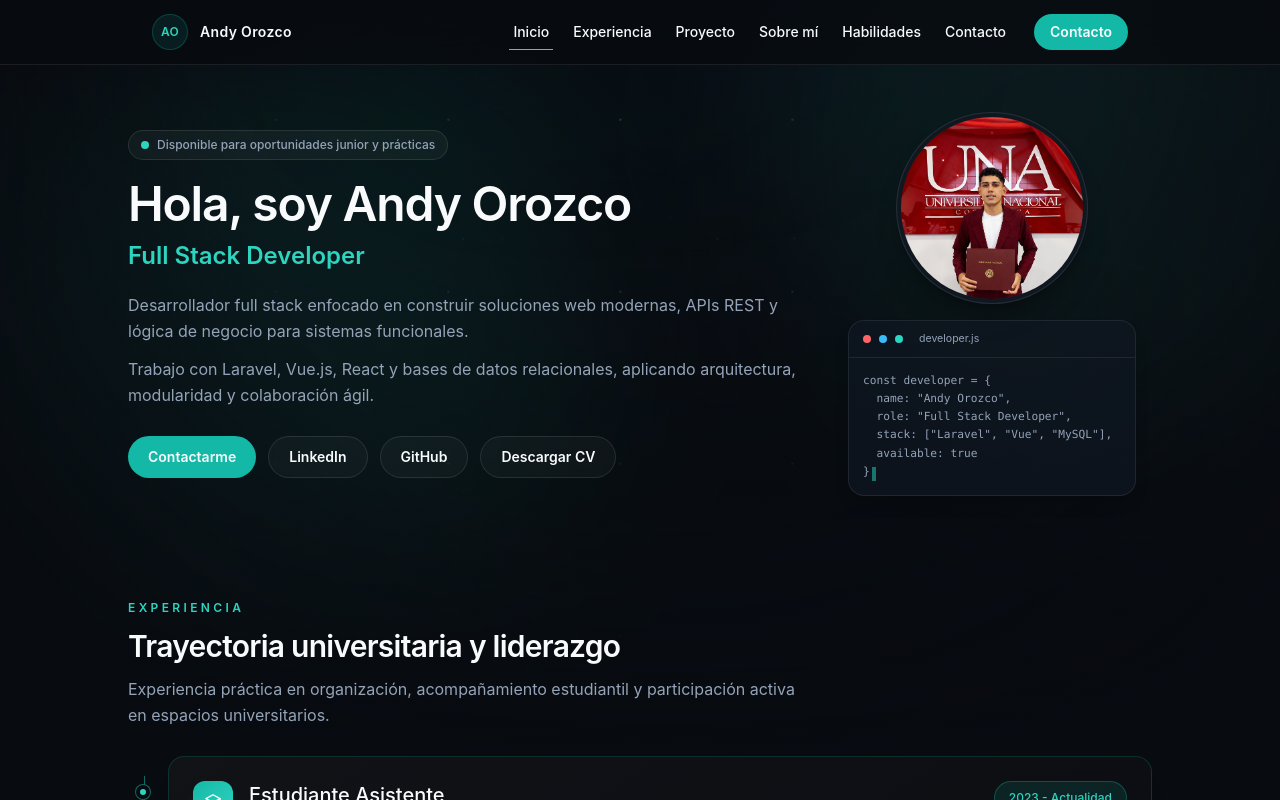
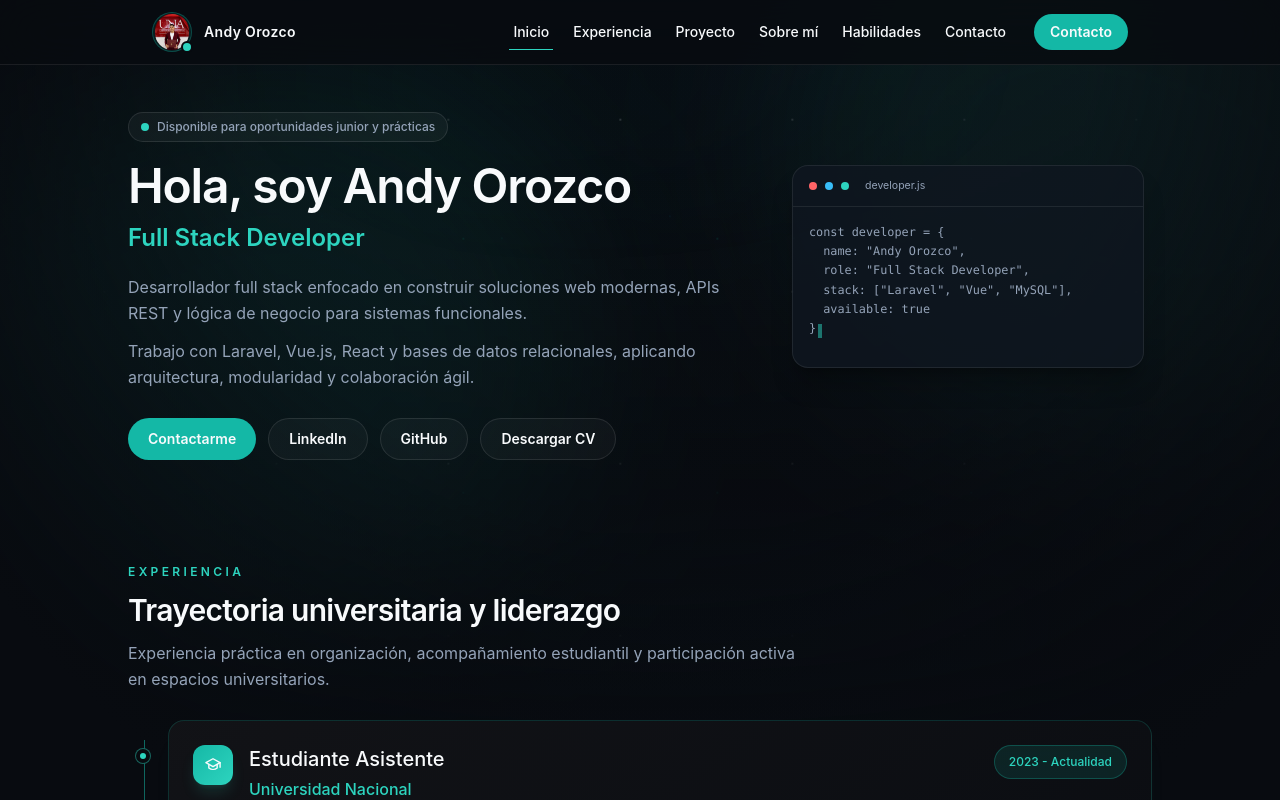
Before and after one commit to andyorozcoo/portfolio-andy-orozco, a Vue app: page / in a window 1280 px wide. Shown: the top 800 px of the page. Built offline with nearby package versions, Linux system fonts and the light colour scheme.

Commit message:
style(home): refine hero profile photo placement and sizing

```diff
--- a/src/components/layout/Navbar.vue
+++ b/src/components/layout/Navbar.vue
@@ -12,6 +12,8 @@ const navLinks = [
 
 const isMenuOpen = ref(false)
 const activeSection = ref('inicio')
+const avatarUnavailable = ref(false)
+const profileImageSrc = `${import.meta.env.BASE_URL}images/profile/profile-main.png`
 let observer
 
 const closeMenu = () => {
@@ -93,10 +95,22 @@ onBeforeUnmount(() => {
         class="group flex shrink-0 items-center gap-3 focus-visible:rounded-lg focus-visible:outline-2 focus-visible:outline-offset-4 focus-visible:outline-brand-violet"
         @click.prevent="scrollToSection('#inicio')"
       >
-        <span
-          class="grid size-9 place-items-center rounded-full border border-brand-violet/25 bg-brand-violet/10 text-xs font-semibold tracking-wide text-brand-magenta transition-transform duration-300 group-hover:scale-105"
-        >
-          AO
+        <span class="relative grid size-10 place-items-center rounded-full border border-brand-violet/30 bg-brand-violet/10 p-0.5 transition-transform duration-300 group-hover:scale-105">
+          <span class="overflow-hidden rounded-full">
+            <img
+              v-if="!avatarUnavailable"
+              :src="profileImageSrc"
+              alt="Andy Orozco"
+              class="size-9 object-cover object-[center_28%]"
+              loading="eager"
+              decoding="async"
+              @error="avatarUnavailable = true"
+            />
+            <span v-else class="grid size-9 place-items-center text-xs font-semibold tracking-wide text-brand-magenta">
+              AO
+            </span>
+          </span>
+          <span class="absolute -bottom-0.5 -right-0.5 size-3 rounded-full border-2 border-space bg-brand-magenta"></span>
         </span>
         <span class="hidden text-sm font-semibold tracking-wide text-foreground sm:block">
           Andy Orozco
--- a/src/components/sections/HeroSection.vue
+++ b/src/components/sections/HeroSection.vue
@@ -1,14 +1,10 @@
 <script setup>
-import { ref } from 'vue'
 import TypingTerminal from '../ui/TypingTerminal.vue'
-
-const imageUnavailable = ref(false)
-const profileImageSrc = `${import.meta.env.BASE_URL}images/profile/profile-main.png`
 </script>
 
 <template>
   <section id="inicio" class="relative scroll-mt-20 px-5 pb-12 pt-24 sm:px-6 sm:pb-14 sm:pt-28">
-    <div class="mx-auto grid w-full max-w-5xl items-center gap-8 lg:grid-cols-[1fr_20rem]">
+    <div class="mx-auto grid w-full max-w-5xl items-center gap-8 lg:grid-cols-[1fr_23rem] lg:gap-12">
       <div class="motion-safe:animate-[hero-rise_650ms_ease-out_both]">
         <div class="mb-5 inline-flex items-center gap-2 rounded-full border border-white/10 bg-white/4 px-3 py-1.5 text-xs font-medium text-muted">
           <span class="size-2 rounded-full bg-brand-magenta"></span>
@@ -64,24 +60,7 @@ const profileImageSrc = `${import.meta.env.BASE_URL}images/profile/profile-main.
         </div>
       </div>
 
-      <div class="mx-auto flex w-full max-w-[18rem] flex-col gap-4 motion-safe:animate-[hero-scale_650ms_140ms_ease-out_both] lg:ml-auto">
-        <div class="relative mx-auto w-40 overflow-hidden rounded-full border border-white/10 bg-[#0f1720] p-1 shadow-xl shadow-black/25 sm:w-44 lg:w-48">
-          <div class="aspect-square overflow-hidden rounded-full bg-brand-violet/10">
-            <img
-              v-if="!imageUnavailable"
-              :src="profileImageSrc"
-              alt="Fotografía profesional de Andy Orozco"
-              class="h-full w-full object-cover object-[center_30%]"
-              loading="eager"
-              decoding="async"
-              @error="imageUnavailable = true"
-            />
-            <div v-else class="grid h-full place-items-center text-3xl font-semibold text-brand-magenta">
-              AO
-            </div>
-          </div>
-        </div>
-
+      <div class="mx-auto flex w-full max-w-[22rem] flex-col motion-safe:animate-[hero-scale_650ms_140ms_ease-out_both] lg:ml-auto lg:-translate-y-5">
         <TypingTerminal />
       </div>
     </div>
--- a/src/components/ui/TypingTerminal.vue
+++ b/src/components/ui/TypingTerminal.vue
@@ -52,15 +52,15 @@ onBeforeUnmount(() => {
 </script>
 
 <template>
-  <div class="overflow-hidden rounded-2xl border border-white/8 bg-[#0f1720]/78 shadow-lg shadow-black/20 backdrop-blur-md">
-    <div class="flex items-center gap-2 border-b border-white/8 px-3.5 py-2.5">
+  <div class="overflow-hidden rounded-2xl border border-white/8 bg-[#0f1720]/82 shadow-xl shadow-black/25 backdrop-blur-md">
+    <div class="flex items-center gap-2 border-b border-white/8 px-4 py-3">
       <span class="size-2 rounded-full bg-red-400"></span>
       <span class="size-2 rounded-full bg-brand-amber"></span>
       <span class="size-2 rounded-full bg-brand-magenta"></span>
       <span class="ml-2 text-[0.66rem] text-muted">developer.js</span>
     </div>
 
-    <pre class="min-h-[8.25rem] overflow-hidden whitespace-pre-wrap px-3.5 py-3.5 font-mono text-[0.66rem] leading-relaxed text-muted sm:text-[0.7rem]"><code>{{ typedCode }}</code><span
+    <pre class="min-h-[10rem] overflow-hidden whitespace-pre-wrap px-4 py-4 font-mono text-[0.68rem] leading-relaxed text-muted sm:text-[0.74rem]"><code>{{ typedCode }}</code><span
       v-if="!reduceMotion"
       class="ml-0.5 inline-block h-3.5 w-1 translate-y-0.5 animate-pulse bg-brand-magenta align-middle"
       :class="isComplete ? 'opacity-70' : 'opacity-100'"
```
